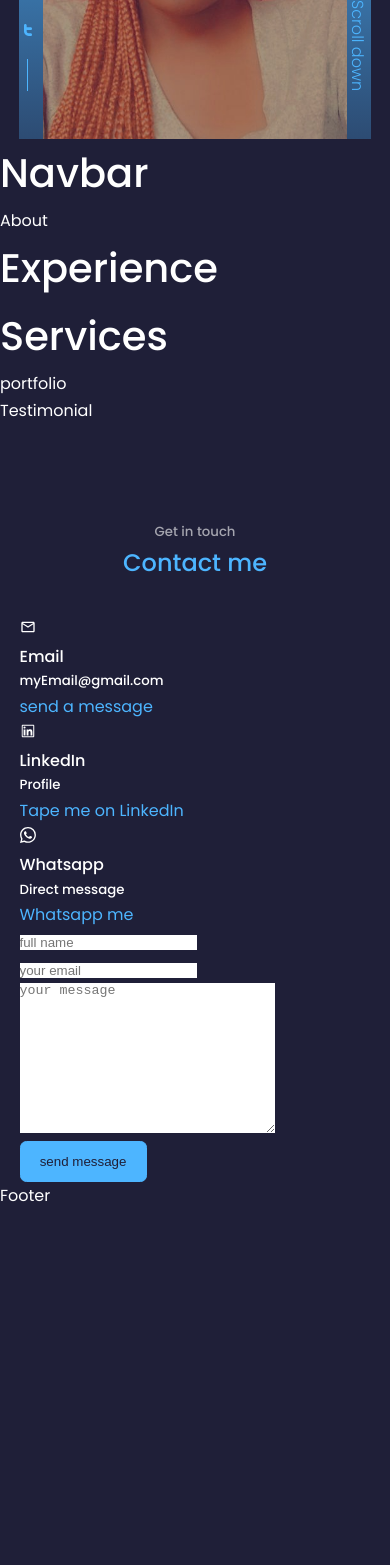
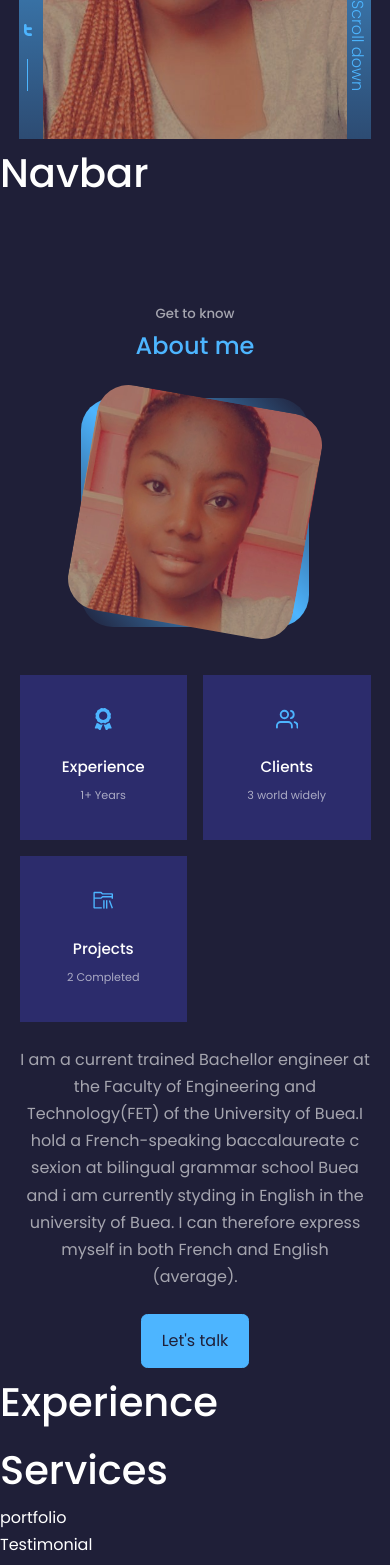
Before and after one commit to Ntamopatricia/Portfolio, a React (Create React App) app in the folder portfolio/: page / in a window 390 px wide. Shown: the part 705-2270 px from the top of the page. Before the commit the page ends 1914 px from the top, so only its background shows below. Built offline with nearby package versions, Linux system fonts and the light colour scheme.

Commit message:
I added an about and contact session

```diff
--- a/portfolio/src/App.jsx
+++ b/portfolio/src/App.jsx
@@ -1,5 +1,5 @@
 //import React from 'react'
-import './index.css'
+import  './index.css'
 import Header from './components/header/Header'
 import Navbar from './components/navbar/Navbar'
 import About from './components/about/About'
--- a/portfolio/src/components/about/About.jsx
+++ b/portfolio/src/components/about/About.jsx
@@ -1,7 +1,54 @@
 import React from 'react'
+import './about.css'
+import moi from '../../assets/pati.jpg'
+import {FaAward} from 'react-icons/fa'
+import {FiUsers} from 'react-icons/fi'
+import {VscFolderLibrary} from 'react-icons/vsc'
 
-export default function About() {
-  return (
-    <div>About</div>
-  )
+const About = () => {
+    return (
+      <section id="about">
+        <h5>Get to know</h5>
+        <h2>About me</h2>
+        <div className="container about__container">
+          <div className="about__me">
+            <div className="about__me__image">
+              <img src={moi} alt="Patricia " />
+            </div>
+          </div>
+          <div className="about__me__content">
+            <div className="about__cards">
+              <article className="about__card">
+                <FaAward className="about__icon" />
+                <h5>Experience</h5>
+                <small>1+ Years</small>
+              </article>
+              <article className="about__card">
+                <FiUsers className="about__icon" />
+                <h5>Clients</h5>
+                <small>3 world widely</small>
+              </article>
+              <article className="about__card">
+                <VscFolderLibrary className="about__icon" />
+                <h5>Projects</h5>
+                <small>2 Completed</small>
+              </article>
+            </div>
+            <p>
+              I am a current trained Bachellor engineer at the Faculty of
+              Engineering and Technology(FET) of the University of Buea.I hold a
+              French-speaking baccalaureate c sexion at bilingual grammar school
+              Buea and i am currently styding in English in the university of Buea.
+               I can therefore express myself in both French and
+              English (average).
+            </p>
+            <a href="#contact" className="btn btn-primary">
+              Let's talk
+            </a>
+          </div>
+        </div>
+      </section>
+    );
 }
+
+export default About
--- a/portfolio/src/components/about/about.css
+++ b/portfolio/src/components/about/about.css
@@ -0,0 +1,114 @@
+.about__container{
+    display: grid;
+    grid-template-columns: 35% 50%;
+    gap: 15%;
+}
+
+.about__me{
+    width: 100%;
+    aspect-ratio: 1/1;
+    border-radius: 2rem;
+    background: linear-gradient(
+        45deg,
+        transparent,
+        var(--color-primary), transparent
+    );
+    display: grid;
+}
+
+.about__me__image{
+    border-radius: 2rem;
+    overflow: hidden;
+    transform: rotate(10deg);
+    transition: var(--transition);
+}
+
+.about__me__image:hover{
+    transform:rotate(0);
+}
+
+.about__cards{
+    display: grid;
+    grid-template-columns: repeat(3, 1fr);
+    gap: 1.5rem;
+}
+
+.about__card{
+    background: var(--color-bg-variant);
+    border: 1px solid transparent;
+    padding: 2rem;
+    text-align: center;
+    transition: var(--transition);
+}
+
+.about__card:hover{
+    background: transparent;
+    border-color: var(--color-primary-variant);
+    cursor: default;
+}
+
+
+.about__icon{
+    color: var(--color-primary);
+    font-size: 1.4rem;
+    margin-bottom: 1rem;
+}
+
+.about__card h5{
+    font-size: .95rem;
+}
+
+.about__card small{
+    font-size: .7rem;
+    color: var(--color-light);
+}
+
+.about__me__content p{
+    margin: 2rem 0 2.6rem;
+    color: var(--color-light);
+}
+
+
+@media screen and(max-width:1024px) {
+    .about__container{
+        grid-template-columns: 1fr;
+        gap: 0;
+    }
+
+    .about__me{
+        width: 50%;
+        margin: 2rem auto 4rem;
+    }
+
+    .about__me p{
+        margin: 1rem 0 1.5rem;
+    }
+
+}
+
+@media only screen and (max-width: 600px) {
+
+.about__container{
+    grid-template-columns: 1fr;
+    gap: 0;
+}
+
+.about__me{
+    width: 65%;
+    margin: 0 auto 3rem;
+}
+
+.about__cards{
+    grid-template-columns: 1fr 1fr;
+    gap: 1rem;
+}
+
+.about__me__content{
+    text-align: center;
+}
+
+.about__me__content p{
+    margin: 1.5rem 0;
+    }
+
+}
--- a/portfolio/src/components/header/CTA.jsx
+++ b/portfolio/src/components/header/CTA.jsx
@@ -1,5 +1,5 @@
 import React from 'react'
-//import CV from '.././../assets/CV FOFIE.pdf'
+//import CV from '.././../assets/CV NTAMO.pdf'
 const CTA = () => {
 return (
 <div className='cta'>
```
